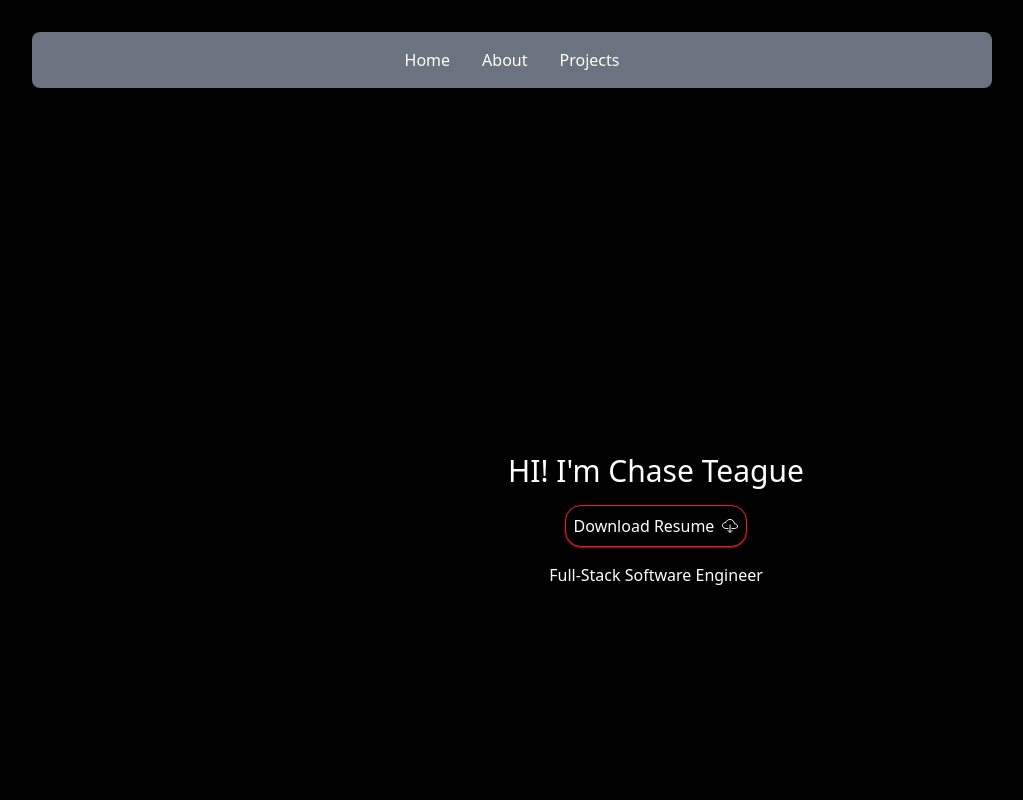
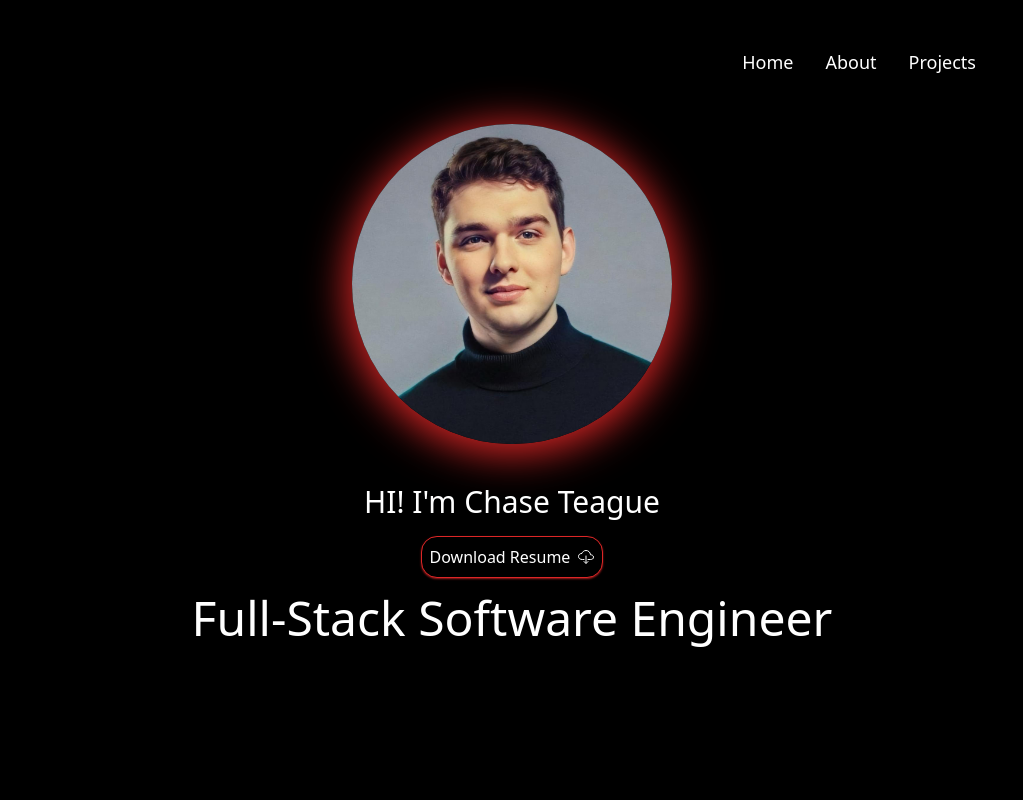
Before and after one commit to ChaseTeague1/chaseteague1.github.io, a React (Create React App) app: page / in a window 1280 px wide. Shown: the top 800 px of the page, without its empty margins (128-1151 px from the left). Built offline with nearby package versions, Linux system fonts and the light colour scheme.

Commit message:
adding more styling to the home page of the portfolio tweaking and deciding how I exactly want it to look

```diff
--- a/src/components/Home.js
+++ b/src/components/Home.js
@@ -14,7 +14,8 @@ function Home(){
     }
 
     return (
-        <div className="flex flex-col items-center justify-center h-screen ml-72 mb-72">
+        <div className="flex flex-col h-screen items-center">
+            <img className="w-80 h-80 m-0 rounded-full mb-10 shadow-red-600 shadow-[0px_5px_40px_5px_rgba(0,0,0,0.3)]" src="/thumbnail.jpeg"/>
             <h1 className="text-white text-3xl">HI! I'm Chase Teague</h1>
             <button
                 onClick={handleDownload}
@@ -23,7 +24,7 @@ function Home(){
                 Download Resume
                 <span className="ml-2"><IoCloudDownloadOutline /></span>
             </button>
-            <p className="text-white">Full-Stack Software Engineer</p>
+            <p className="text-white text-5xl mb-30 font-zapfino">Full-Stack Software Engineer</p>
         </div>
     )
 }
--- a/src/components/Navbar.js
+++ b/src/components/Navbar.js
@@ -3,22 +3,28 @@ import { NavLink } from "react-router-dom";
 
 function Navbar() {
     return (
-        <div className="bg-gray-500 w-3/4 mx-auto m-8 rounded-lg">
-            <div className="flex items-center justify-center">
+        <div className="w-3/4 mx-auto m-8 rounded-lg">
+            <div className="flex items-center justify-end">
                 <NavLink
-                    className="text-white m-4"
+                    className={({isActive}) =>
+                        `text-white m-4 hover:text-red-600 transition duration-300 hover:animate-bounce text-lg ${isActive ? "text-red-600" : "text-white"}`
+                    }
                     to='/'
                 >
                     Home
                 </NavLink>
                 <NavLink
-                    className="text-white m-4"
+                    className={({isActive}) =>
+                        `text-white m-4 hover:text-red-600 transition duration-300 hover:animate-bounce text-lg ${isActive ? "text-red-600" : "text-white"}`
+                    }
                     to='/about'
                 >
                     About
                 </NavLink>
                 <NavLink
-                    className="text-white m-4"
+                    className={({isActive}) =>
+                        `text-white m-4 hover:text-red-600 transition duration-300 hover:animate-bounce text-lg ${isActive ? "text-red-600" : "text-white"}`
+                    }
                     to="/projects"
                 >
                     Projects
```
Also changed, not shown: public/thumbnail.jpeg (added).
